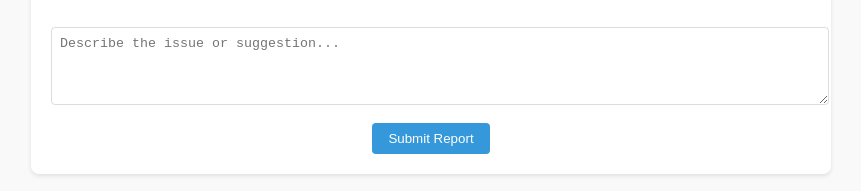
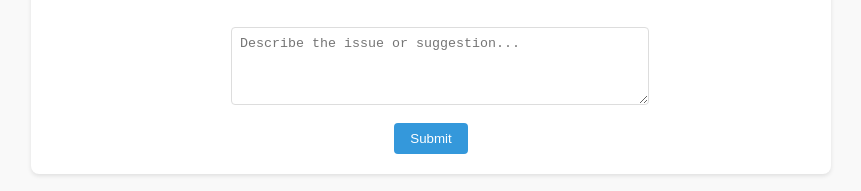
Before and after one commit to Kaya-Sem/outdoorgearshops, a plain HTML site: page index.html in a window 1280 px wide. Shown: the part 495-686 px from the top of the page, without its empty margins (209-1070 px from the left). Drawn offline with Linux system fonts and the light colour scheme.

Commit message:
small update

```diff
--- a/index.html
+++ b/index.html
@@ -246,11 +246,11 @@
             </svg>
             Report an Issue on GitHub
         </a>
-        <form action="https://formsubmit.co/kayasemvc@gmail.com" method="POST" style="margin-top: 20px;">
+        <form action="https://formsubmit.co/kayasemvc@gmail.com" method="POST" style="margin-top: 20px; max-width: 400px; margin-left: auto; margin-right: auto;">
             <input type="hidden" name="_subject" value="New Issue Report">
             <input type="hidden" name="_template" value="table">
             <textarea name="message" rows="4" style="width: 100%; margin-bottom: 10px; padding: 8px; border: 1px solid #ddd; border-radius: 4px;" placeholder="Describe the issue or suggestion..."></textarea>
-            <button type="submit" style="background-color: #3498db; color: white; border: none; padding: 8px 16px; border-radius: 4px; cursor: pointer;">Submit Report</button>
+            <button type="submit" style="background-color: #3498db; color: white; border: none; padding: 8px 16px; border-radius: 4px; cursor: pointer;">Submit</button>
         </form>
     </div>
 
```
